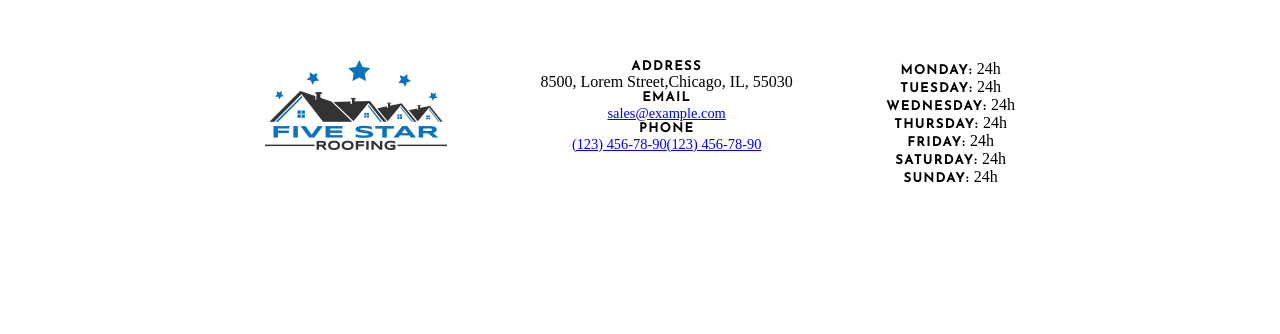
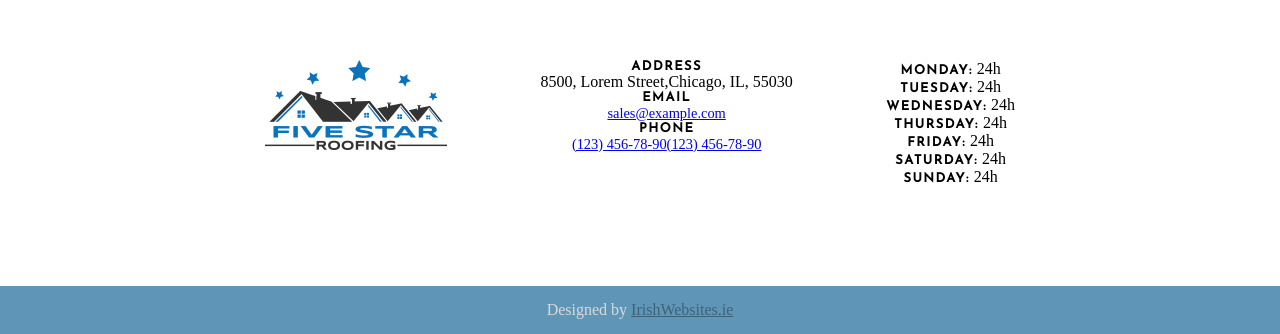
Before and after one commit to pawelztef/five-star-roofing, a React (Create React App) app in the folder five_star_roofing_frontend/: page / in a window 1280 px wide. Shown: the part 1718-2052 px from the top of the page. Before the commit the page ends 2004 px from the top, so only its background shows below. Built offline with nearby package versions, Linux system fonts and the light colour scheme; a web font is replaced by a local one.

Commit message:
Footer meta stripe added.

```diff
--- a/five_star_roofing_frontend/src/assets/sass/2-components/_footer.sass
+++ b/five_star_roofing_frontend/src/assets/sass/2-components/_footer.sass
@@ -19,6 +19,15 @@
      span
        h6
          display: inline
+.pz-footer-meta
+  padding: 15px
+  color: $fsr-0
+  background: $fsr-1
+  a
+    color: $fsr-2
+
+  span, a
+    font-size: 1rem
 
 @include media-desktop
 @include media-tablet-landscape
--- a/five_star_roofing_frontend/src/components/Footer.js
+++ b/five_star_roofing_frontend/src/components/Footer.js
@@ -45,6 +45,11 @@ const footer = () => (
 
       </div>
     </div>
+    <div className="pz-footer-meta">
+      <span>
+        Designed by <a href="https://pawelztef.me">IrishWebsites.ie</a>
+      </span>
+    </div>
   </footer>
 )
 
```
